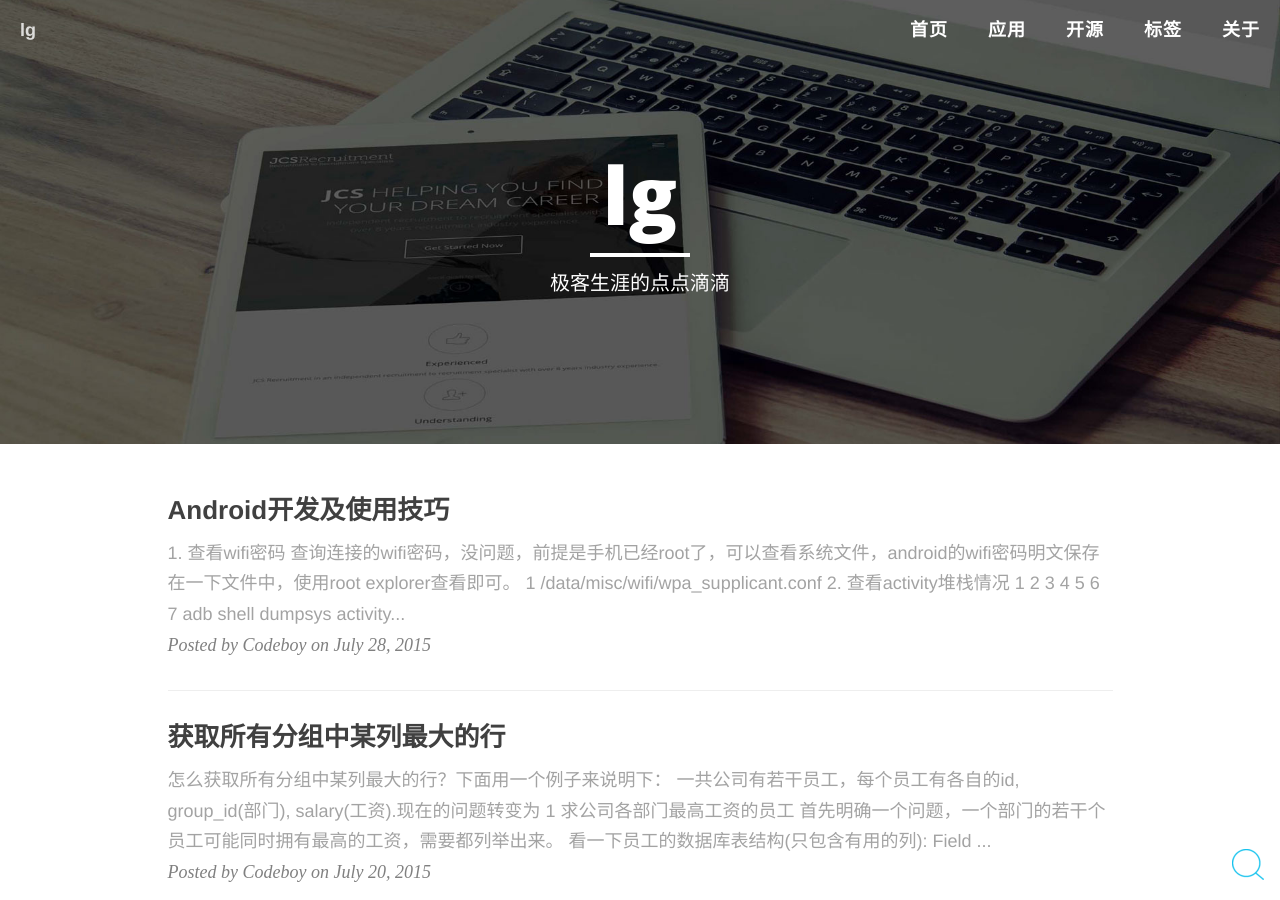
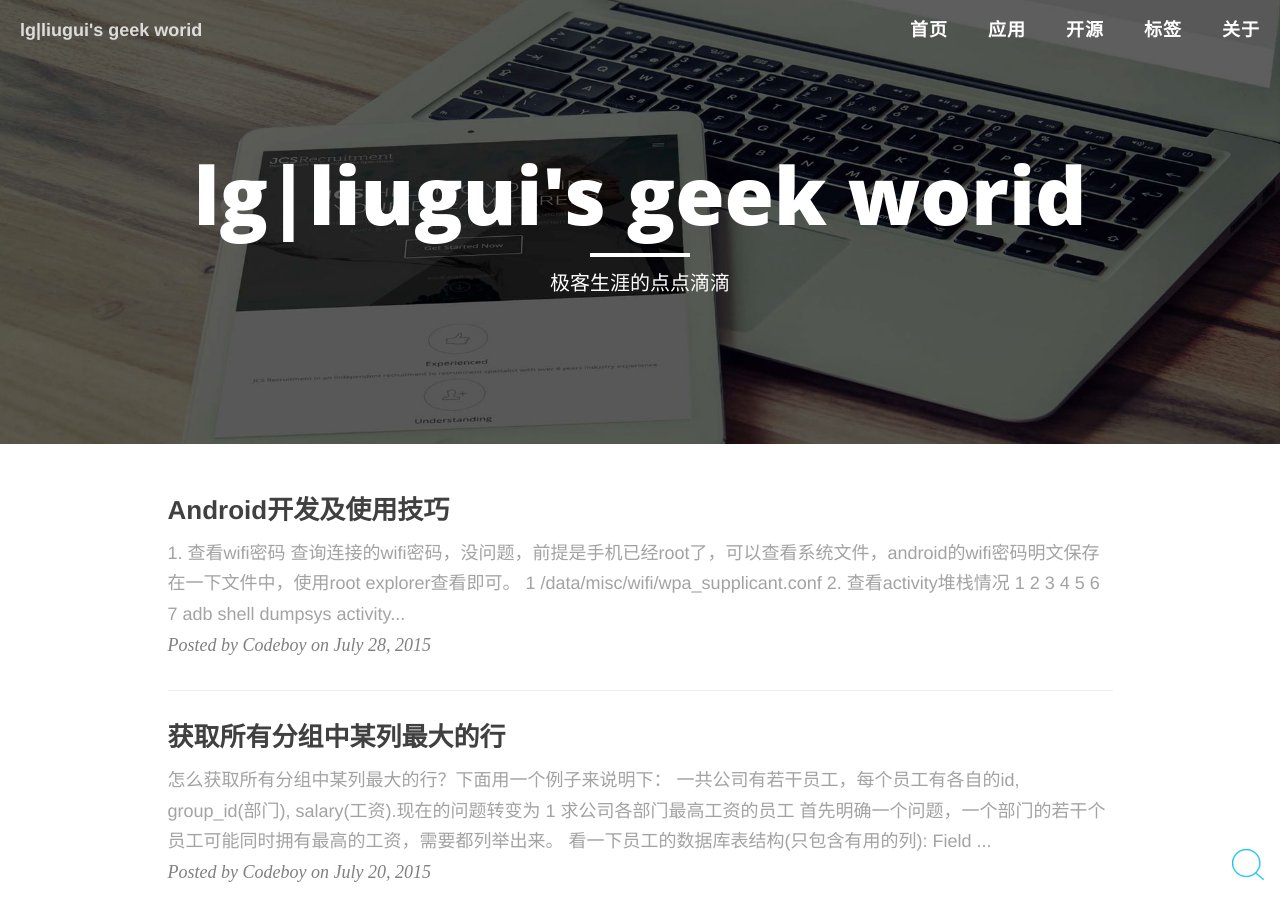
Before and after one commit to JackLiu946/JackLiu946.github.io.bak, a Jekyll site: the page built from index.html, in a window 1280 px wide and 900 px high. Built offline with Jekyll 4.4.1, drawn with Linux system fonts in a browser that asks for light colours; nearby versions of some CDN libraries; the list of posts is cut into pages by our own code; comment, search, counter and statistics services are not loaded; some of the changed text lies outside the part shown.

Commit message:
Update _config.yml

```diff
--- a/_config.yml
+++ b/_config.yml
@@ -1,6 +1,6 @@
 ######################站点全局信息，需要部分修改#########################
 # Site settings
-title: lg
+title: lg|liugui's geek worid
 header-img: img/home-bg.jpg
 email: app@codeboy.me
 url: "http://127.0.0.1"
```
